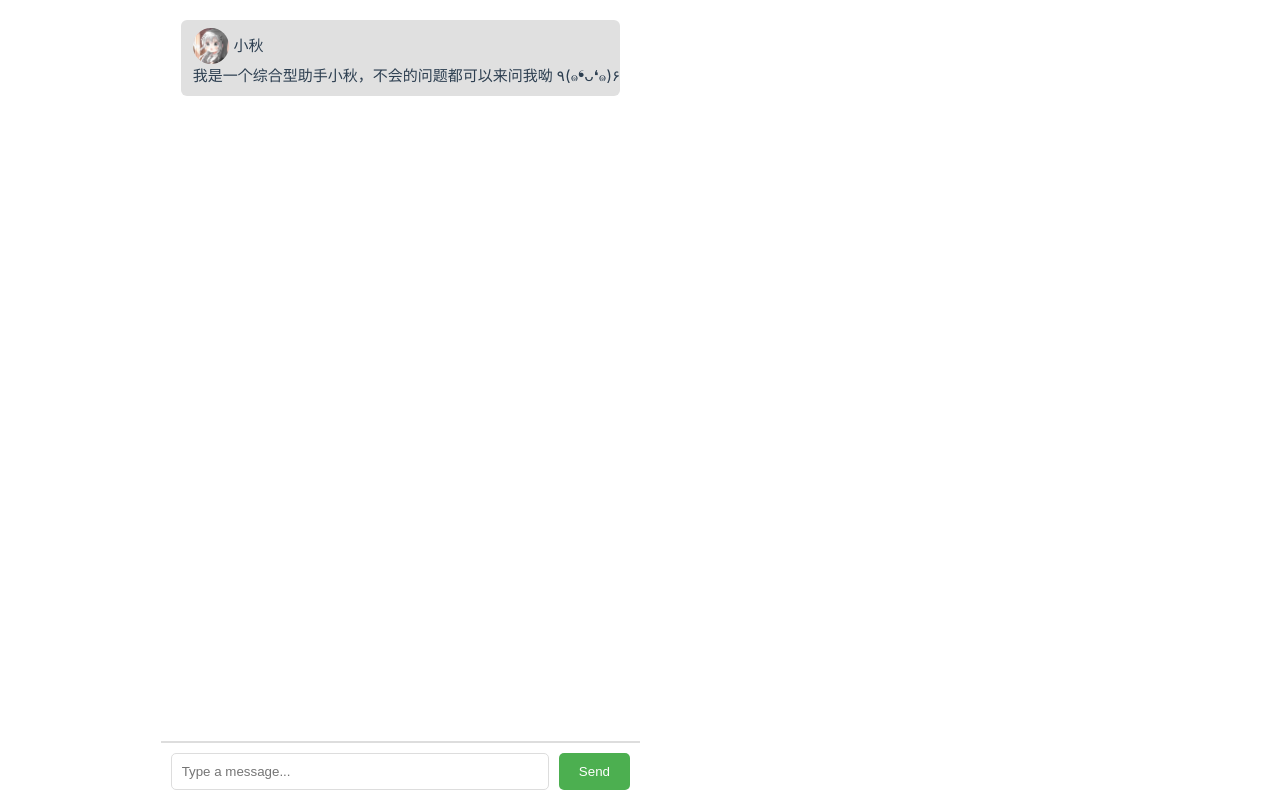
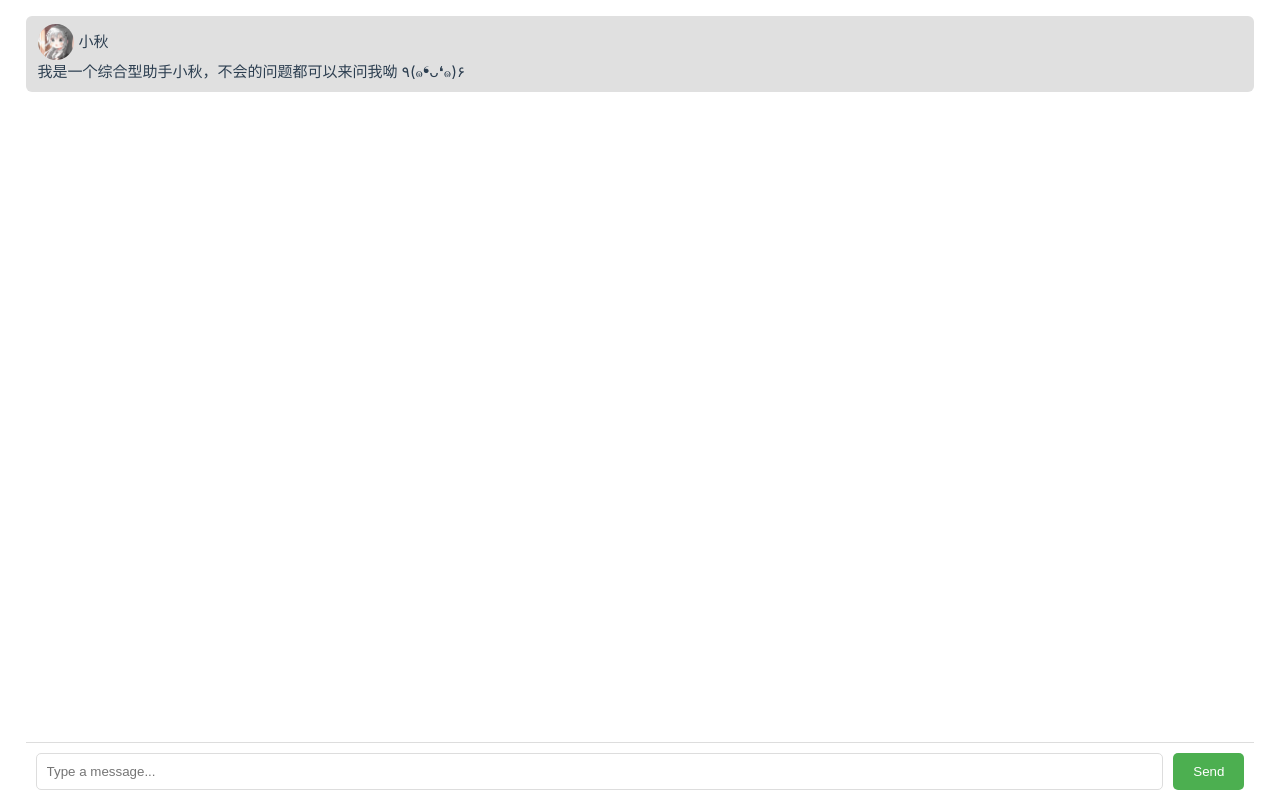
Before and after one commit to luoqwe123/xq-ai, a Vue app: page / in a window 1280 px wide. Built offline with nearby package versions, Linux system fonts and the light colour scheme; the HTML template or start-up script is replaced by a standard one.

Commit message:
feat:修改了对话的样式，以及增加了ai回答问题时，滚动条滑到底部的功能

```diff
--- a/src/assets/main.css
+++ b/src/assets/main.css
@@ -1,35 +1 @@
 @import './base.css';
-
-#app {
-  max-width: 1280px;
-  margin: 0 auto;
-  padding: 2rem;
-  font-weight: normal;
-}
-
-a,
-.green {
-  text-decoration: none;
-  color: hsla(160, 100%, 37%, 1);
-  transition: 0.4s;
-  padding: 3px;
-}
-
-@media (hover: hover) {
-  a:hover {
-    background-color: hsla(160, 100%, 37%, 0.2);
-  }
-}
-
-@media (min-width: 1024px) {
-  body {
-    display: flex;
-    place-items: center;
-  }
-
-  #app {
-    display: grid;
-    grid-template-columns: 1fr 1fr;
-    padding: 0 2rem;
-  }
-}
--- a/src/components/chat.vue
+++ b/src/components/chat.vue
@@ -1,6 +1,6 @@
 <template>
     <div class="chat-room">
-        <div class="chat-window">
+        <div class="chat-window" ref="chat">
             <aiMessage style="margin-bottom: 10px;" />
             <div class="messages">
                 <div v-for="(message, index) in messages" :key="index" :class="['message',]">
@@ -19,9 +19,9 @@
 </template>
 
 <script setup lang="ts">
-//问题 disabled 没生效，answer清除上一个问题答案的问题
+//问题 不想发送了，中断生成，输入框
 
-import { ref } from 'vue';
+import { ref, watch } from 'vue';
 import aiMessage from './aiTro.vue';
 // import { askAi } from './chat';
 interface message {
@@ -46,8 +46,9 @@ const setUnallowToBtn = () => {
 }
 
 const sendMessage = async () => {
+
     answer.value = ""
-    console.log("messages", messages.value)
+    // console.log("messages", messages.value)
     if (newMessage.value.trim() !== '') {
         messages.value.push({
             sentBy: 'user',
@@ -60,10 +61,24 @@ const sendMessage = async () => {
     await askAi(question, disabled, messages, answer)
 
 
+};
+const chat = ref<any>(null);
 
 
+// 滚动到底部函数
+const scrollToBottom = () => {
+    if (chat.value) {
+        let top = chat.value.scrollHeight + 100
+        // console.log("top", top, chat.value.scrollHeight)
+        chat.value.scrollTop = top;
+
+    }
 };
+// 监听聊天消息数组的变化
+// watch(messages.value, () => {
 
+//     scrollToBottom();
+// });
 async function askAi(question: string, disabled: any, messages: any, answer: any) {
     if (!question) {
         alert('Please enter a question!');
@@ -89,6 +104,7 @@ async function askAi(question: string, disabled: any, messages: any, answer: any
         }
         const reader = response.body.getReader();
         const decoder = new TextDecoder();
+        let flag = true
         // Read the stream and display chunks as they arrive
         while (true) {
             const { done, value } = await reader.read();
@@ -96,16 +112,20 @@ async function askAi(question: string, disabled: any, messages: any, answer: any
                 break;
             }
             answer.value += decoder.decode(value, { stream: true });
-
+            if(flag&&answer.value){
+                flag = false
+                scrollToBottom();
+            }
             // outputDiv.scrollTop = outputDiv.scrollHeight; // Scroll to bottom
         }
     } catch (error) {
         console.error('Error:', error);
-        messages.value[length-1].content = 'An error occurred while fetching the AI response.'
+        messages.value[length - 1].content = 'An error occurred while fetching the AI response.'
     } finally {
         disabled.value = false; // Re-enable the button
     }
-     messages.value[length-1].content = answer.value
+    messages.value[length - 1].content = answer.value
+
 }
 
 </script>
@@ -116,15 +136,19 @@ async function askAi(question: string, disabled: any, messages: any, answer: any
     flex-direction: column;
     height: 100vh;
     justify-content: space-between;
-    background-color: #f2f2f2;
+    /* background-color: #f2f2f2; */
+    width: 100%;
+    align-items: center;
+    padding-top: 1rem;
 }
 
 .chat-window {
     flex: 1;
-    padding: 20px;
+
     overflow-y: auto;
     background-color: #fff;
-    border-bottom: 1px solid #ddd;
+    width: 96%;
+
 }
 
 .messages {
@@ -164,8 +188,10 @@ async function askAi(question: string, disabled: any, messages: any, answer: any
 .input-area {
     display: flex;
     padding: 10px;
+    justify-content: center;
     background-color: #fff;
-    border-top: 1px solid #ddd;
+    border-top: 1.6px solid #ddd;
+    width: 96%;
 }
 
 input {
```
Also changed, not shown: src/components/chat.ts (+12 -9 lines).
